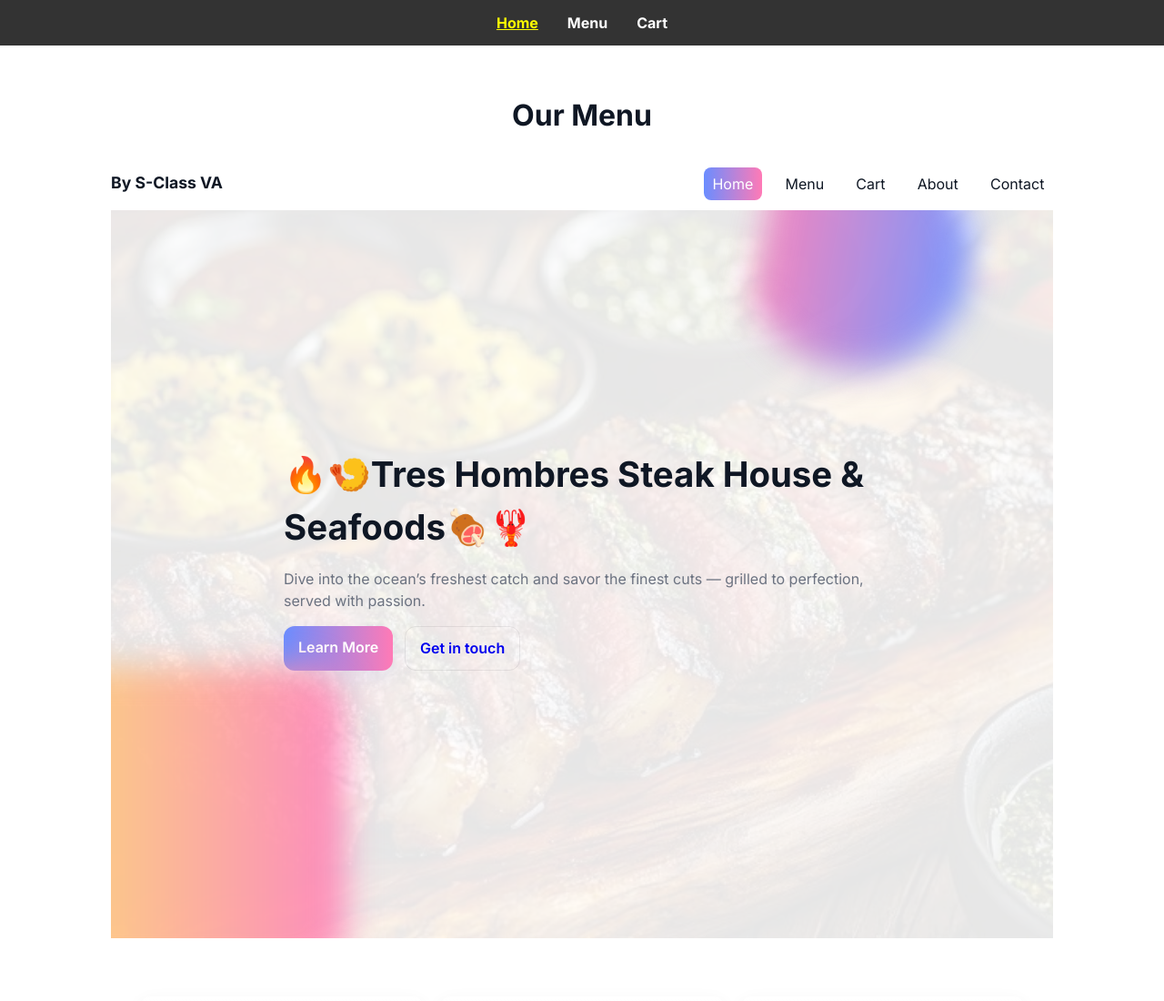
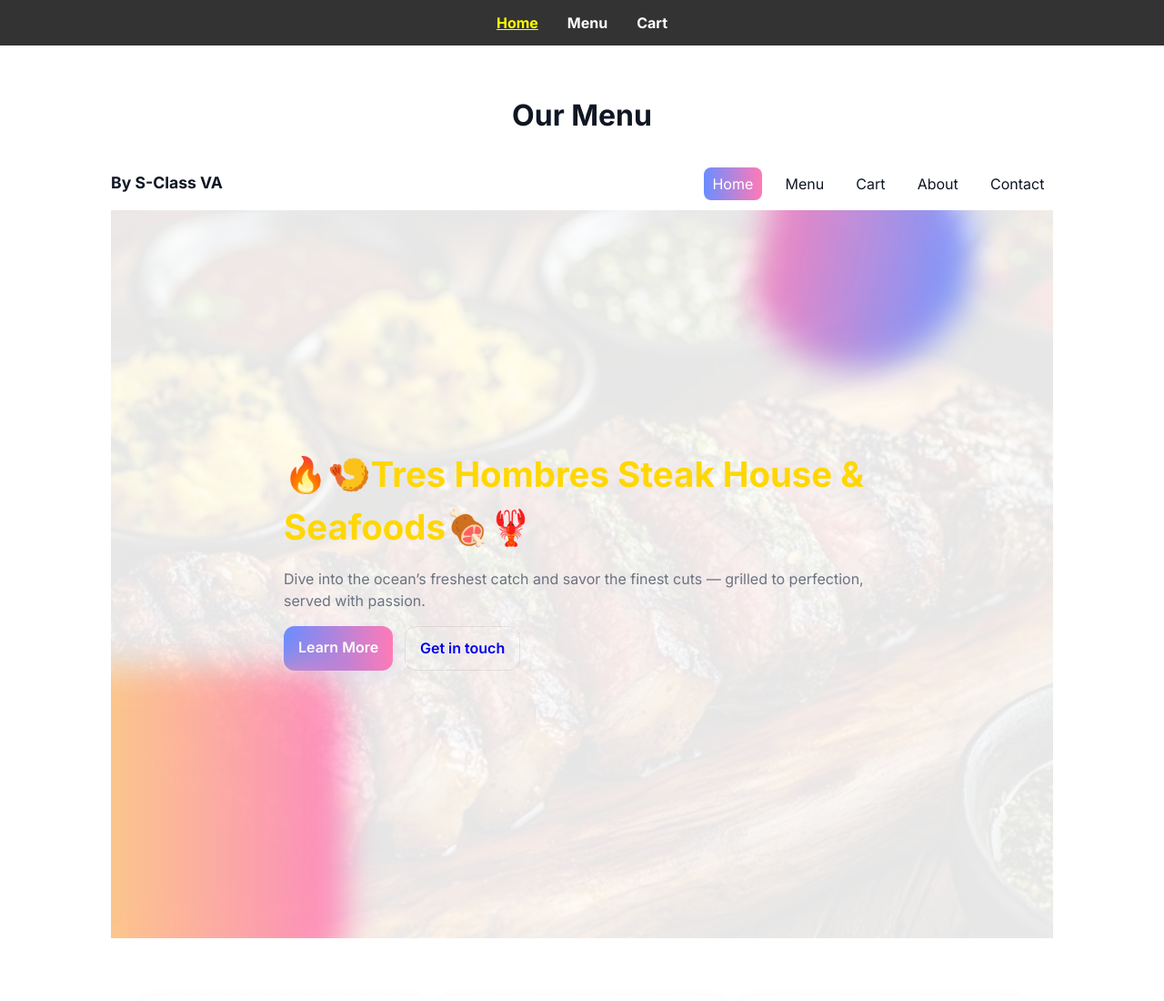
Before and after one commit to treshombreskitchen/treshombreskitchen, a plain HTML site: page index.html in a window 1280 px wide. Shown: the top 1100 px of the page at 91% size. Drawn offline with Linux system fonts and the light colour scheme; a script that the page names is missing.

Commit message:
Update index.html

```diff
--- a/index.html
+++ b/index.html
@@ -40,7 +40,7 @@
   <main>
     <section class="hero">
       <div class="hero-content container animate-fade">
-        <h1><span class="highlight-yellow">🔥🍤Tres Hombres Steak House & Seafoods🍖🦞</span></h1>
+        <h1><span style="color: gold;">🔥🍤Tres Hombres Steak House & Seafoods🍖🦞</span></h1>
         <p class="lead"><span class="highlight-yellow">Dive into the ocean’s freshest catch and savor the finest cuts — grilled to perfection, served with passion.</span></p>
         <div class="hero-cta">
           <a class="btn primary" href="#features">Learn More</a>
```
